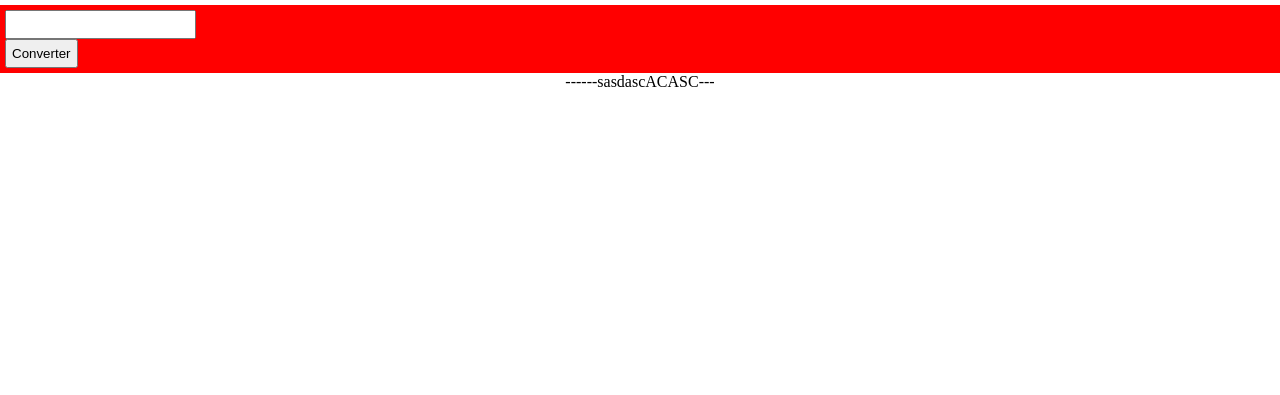
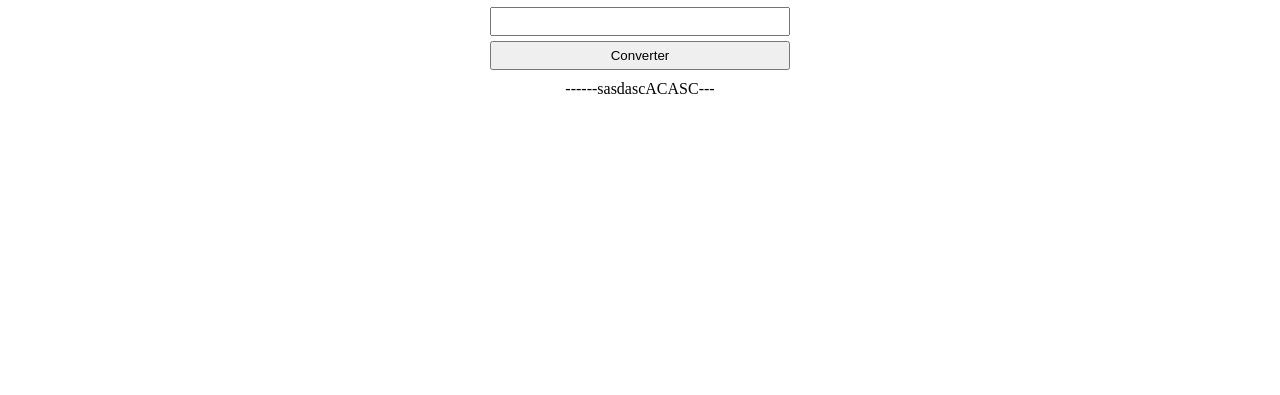
Before and after one commit to kikeeufalo/Conversor, a plain HTML site: page index.html in a window 1280 px wide. Shown: the part 405-800 px from the top of the page. Drawn offline with Linux system fonts and the light colour scheme.

Commit message:
Update styles.css

```diff
--- a/CSS/styles.css
+++ b/CSS/styles.css
@@ -20,18 +20,15 @@
 }
 
 .container-inputs {
-    background-color: red;
+    width: 100%;
     padding: 5px;
 }
 
-.container-inputs input[type='text'] {
-    padding: 5px;
-    max-width: 300px;
-    display: block;
-}
-
+.container-inputs input[type='text'],
 .container-inputs input[type='button'] {
     padding: 5px;
-    max-width: 300px;
+    max-width: 400px;
+    min-width: 300px;
     display: block;
+    margin: 5px auto;
 }
```
